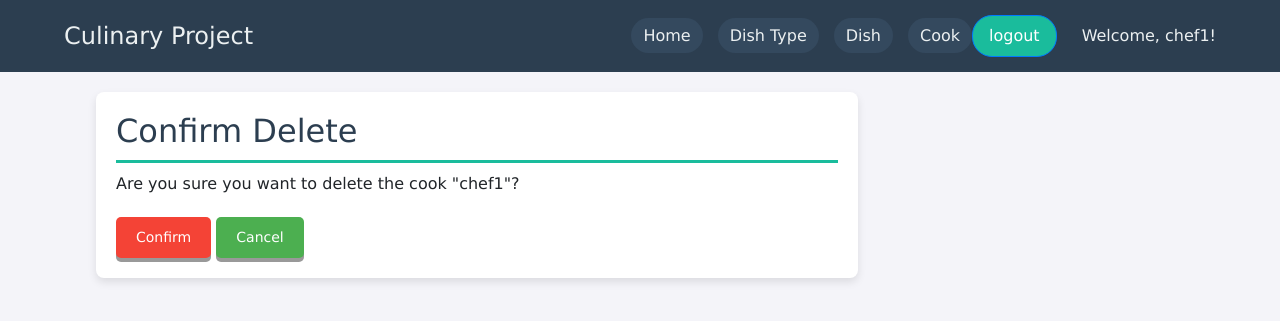
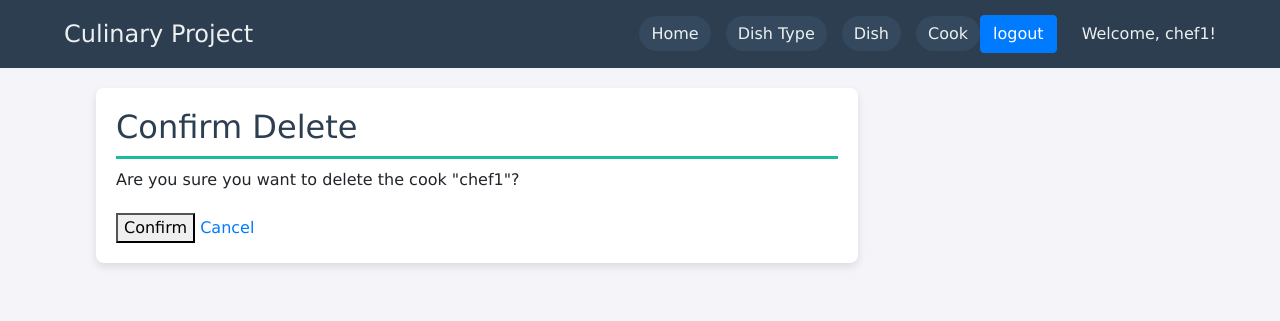
Before and after one commit to VShveda/kitchen_restaurant, a Django app: page /cooks/1/delete/ in a window 1280 px wide. Shown: the top 321 px of the page. Run offline with Django 5.2, Linux system fonts and the light colour scheme; a user stored in the database is signed in; data comes from the database, SQL or seed files in the repository.

Commit message:
fix styles.css

```diff
--- a/static/css/styles.css
+++ b/static/css/styles.css
@@ -62,20 +62,6 @@ nav {
   gap: 15px;
 }
 
-.auth-buttons .btn {
-  background-color: #1abc9c;
-  color: #fff;
-  padding: 8px 16px;
-  border-radius: 20px;
-  text-decoration: none;
-  transition: background-color 0.3s, color 0.3s;
-}
-
-.auth-buttons .btn:hover {
-  background-color: #16a085;
-  color: #fff;
-}
-
 .auth-buttons span {
   margin-left: 10px;
 }
@@ -137,44 +123,6 @@ p {
   color: #1abc9c;
 }
 
-.button {
-  display: inline-block;
-  padding: 10px 20px;
-  font-size: 14px;
-  text-align: center;
-  text-decoration: none;
-  outline: none;
-  color: #fff;
-  background-color: #4CAF50;
-  border: none;
-  border-radius: 5px;
-  box-shadow: 0 4px #999;
-}
-
-.button:hover {
-  background-color: #3e8e41;
-}
-
-.button:active {
-  background-color: #3e8e41;
-  box-shadow: 0 2px #666;
-  transform: translateY(4px);
-}
-
-.button-secondary {
-  background-color: #f44336;
-}
-
-.button-secondary:hover {
-  background-color: #da190b;
-}
-
-.button-secondary:active {
-  background-color: #da190b;
-  box-shadow: 0 2px #666;
-  transform: translateY(4px);
-}
-
 .step-links a {
   color: #1abc9c;
   text-decoration: none;
```
Also changed, not shown: other parts of static/css/styles.css (+44 -0 lines).
